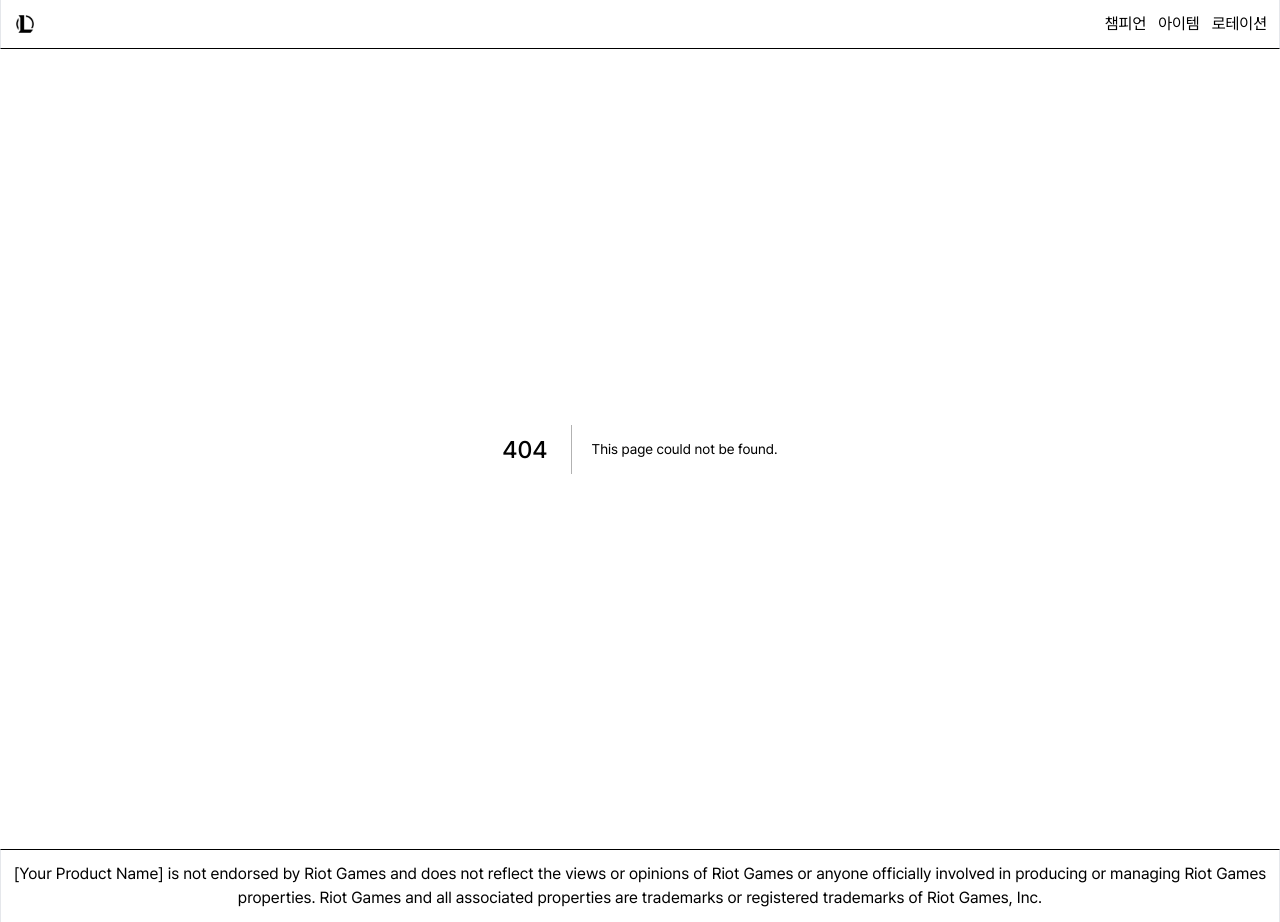
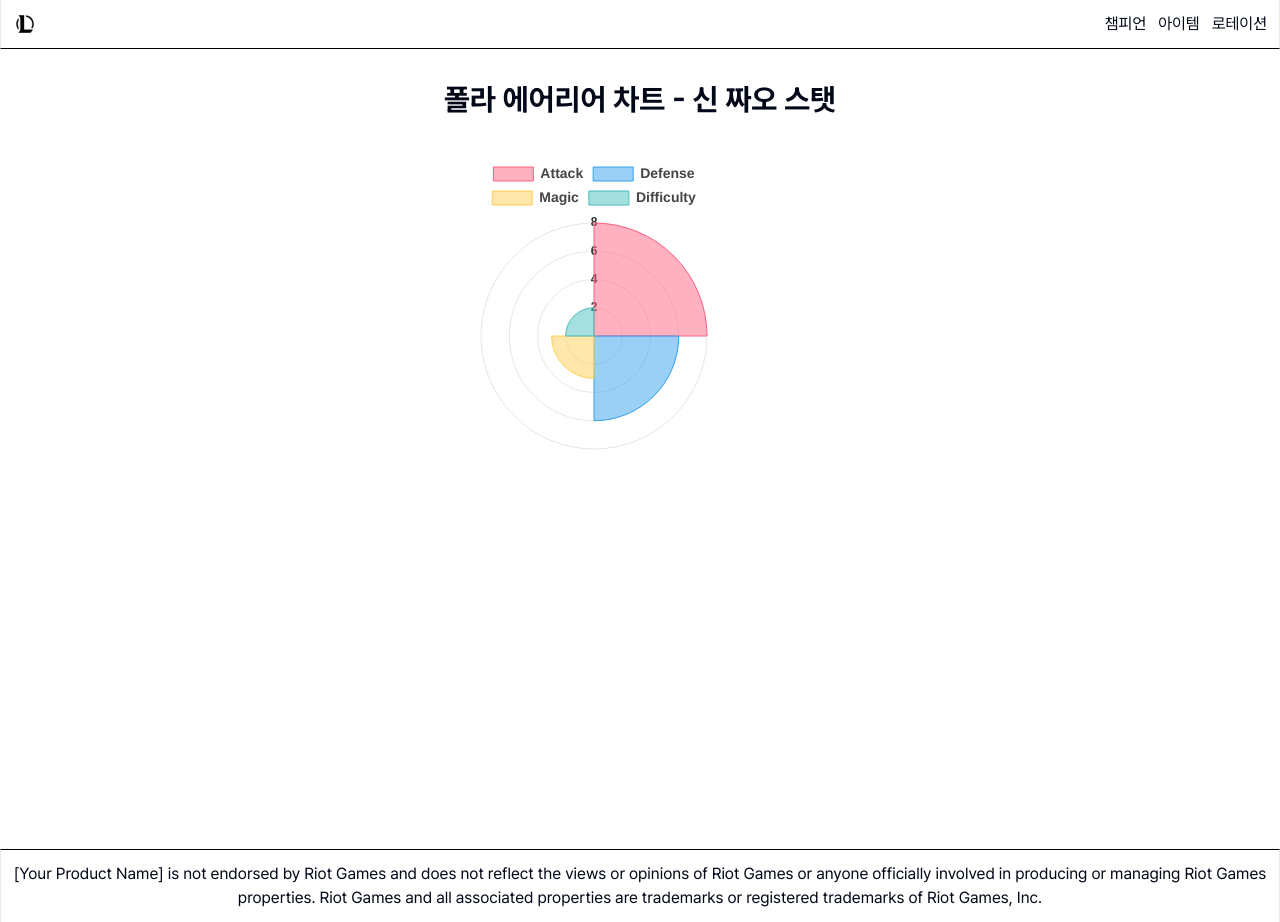
Before and after one commit to yuna-c/lo, a Next.js app: page /chart in a window 1280 px wide. Before the commit this address had no page. Built offline with nearby package versions, Linux system fonts and the light colour scheme.

Commit message:
📝 add: chart.js setting

```diff
--- a/package.json
+++ b/package.json
@@ -14,12 +14,14 @@
     "@radix-ui/react-slot": "^1.1.0",
     "@tanstack/react-query": "^5.59.0",
     "@tanstack/react-query-devtools": "^5.59.0",
+    "chart.js": "^4.4.4",
     "class-variance-authority": "^0.7.0",
     "clsx": "^2.1.1",
     "embla-carousel-react": "^8.3.0",
     "lucide-react": "^0.447.0",
     "next": "14.2.14",
     "react": "^18",
+    "react-chartjs-2": "^5.2.0",
     "react-dom": "^18",
     "shadcn": "^2.1.0",
     "shadcn-ui": "^0.9.2",
@@ -28,6 +30,7 @@
     "zustand": "^5.0.0-rc.2"
   },
   "devDependencies": {
+    "@types/chart.js": "^2.9.41",
     "@types/node": "^20",
     "@types/react": "^18",
     "@types/react-dom": "^18",
--- a/public/etcs/setting.js
+++ b/public/etcs/setting.js
@@ -1,6 +1,7 @@
 // https://static.developer.riotgames.com/docs/lol/maps.json
 // https://ddragon.leagueoflegends.com/cdn/14.19.1/data/ko_KR/champion.json
 // https://ddragon.leagueoflegends.com/cdn/14.19.1/data/ko_KR/item.json
+// https://ddragon.leagueoflegends.com/cdn/img/champion/splash/Ahri_2.jpg
 
 // yarn add @tanstack/react-query @tanstack/react-query-devtools
 // yarn add zustand
@@ -15,3 +16,7 @@
 // npx shadcn@latest add input
 // npx shadcn@latest add label
 // npx shadcn@latest add select
+
+// https://www.chartjs.org/docs/latest/
+// yarn add chart.js react-chartjs-2
+// yarn add -D @types/chart.js
--- /dev/null
+++ b/src/app/(info)/chart/page.tsx
@@ -0,0 +1,41 @@
+'use client'
+import PolarAreaChart from '@/components/shared/PolarAreaChart'
+import { Champion } from '@/lib/types/Champion'
+
+export default function ChartPage() {
+  // 챔피언 데이터를 정의
+  const champion: Champion = {
+    id: 'XinZhao', // 챔피언 ID
+    key: 5, // 챔피언 고유 키
+    name: '신 짜오', // 챔피언 이름
+    title: '데마시아의 호위무사', // 챔피언 직함
+    blurb: '신 짜오는 데마시아를 통치하는 라이트실드 왕조에 충성을 바치는 결의에 가득 찬 전사이다.', // 챔피언 설명
+    info: {
+      attack: 8,
+      defense: 6,
+      magic: 3,
+      difficulty: 2
+    }
+  }
+
+  // 폴라 에어리어 차트에 사용할 데이터
+  const data = {
+    labels: ['Attack', 'Defense', 'Magic', 'Difficulty'],
+    datasets: [
+      {
+        label: `${champion.name} Stats`,
+        data: [champion.info.attack, champion.info.defense, champion.info.magic, champion.info.difficulty], // 챔피언 스탯 데이터 사용
+        backgroundColor: ['rgba(255, 99, 132, 0.5)', 'rgba(54, 162, 235, 0.5)', 'rgba(255, 206, 86, 0.5)', 'rgba(75, 192, 192, 0.5)'],
+        borderColor: ['rgba(255, 99, 132, 1)', 'rgba(54, 162, 235, 1)', 'rgba(255, 206, 86, 1)', 'rgba(75, 192, 192, 1)'],
+        borderWidth: 1
+      }
+    ]
+  }
+
+  return (
+    <div className="flex flex-col gap-10">
+      <h2 className="font-bold">폴라 에어리어 차트 - {champion.name} 스탯</h2>
+      <PolarAreaChart data={data} />
+    </div>
+  )
+}
--- a/src/components/shared/CardItems.tsx
+++ b/src/components/shared/CardItems.tsx
@@ -1,46 +1,22 @@
-import * as React from 'react'
-
-import { Button } from '@/components/ui/button'
 import { Card, CardContent, CardDescription, CardFooter, CardHeader, CardTitle } from '@/components/ui/card'
-import { Input } from '@/components/ui/input'
-import { Label } from '@/components/ui/label'
-import { Select, SelectContent, SelectItem, SelectTrigger, SelectValue } from '@/components/ui/select'
+import { Link } from 'lucide-react'
 
 export function CardItems() {
   return (
-    <Card className="w-[350px]">
+    <Link>
+      <Card>
         <CardHeader>
           <CardTitle>Create project</CardTitle>
           <CardDescription>Deploy your new project in one-click.</CardDescription>
         </CardHeader>
         <CardContent>
-        <form>
           <div className="grid w-full items-center gap-4">
-            <div className="flex flex-col space-y-1.5">
-              <Label htmlFor="name">Name</Label>
-              <Input id="name" placeholder="Name of your project" />
+            <div className="flex flex-col space-y-1.5"></div>
+            <div className="flex flex-col space-y-1.5"></div>
           </div>
-            <div className="flex flex-col space-y-1.5">
-              <Label htmlFor="framework">Framework</Label>
-              <Select>
-                <SelectTrigger id="framework">
-                  <SelectValue placeholder="Select" />
-                </SelectTrigger>
-                <SelectContent position="popper">
-                  <SelectItem value="next">Next.js</SelectItem>
-                  <SelectItem value="sveltekit">SvelteKit</SelectItem>
-                  <SelectItem value="astro">Astro</SelectItem>
-                  <SelectItem value="nuxt">Nuxt.js</SelectItem>
-                </SelectContent>
-              </Select>
-            </div>
-          </div>
-        </form>
         </CardContent>
-      <CardFooter className="flex justify-between">
-        <Button variant="outline">Cancel</Button>
-        <Button>Deploy</Button>
-      </CardFooter>
+        <CardFooter className="flex justify-between"></CardFooter>
       </Card>
+    </Link>
   )
 }
--- /dev/null
+++ b/src/components/shared/PolarAreaChart.tsx
@@ -0,0 +1,67 @@
+import React from 'react'
+import { PolarArea } from 'react-chartjs-2'
+import { Chart as ChartJS, ChartOptions, RadialLinearScale, ArcElement, Tooltip, Legend } from 'chart.js'
+
+ChartJS.register(RadialLinearScale, ArcElement, Tooltip, Legend)
+
+// 타입 정의
+type PolarAreaChartProps = {
+  data: {
+    labels: string[]
+    datasets: {
+      label: string
+      data: number[]
+      backgroundColor: string[]
+      borderColor: string[]
+      borderWidth: number
+    }[]
+  }
+}
+
+// function을 사용하여 PolarAreaChart 컴포넌트 정의
+export default function PolarAreaChart({ data }: PolarAreaChartProps) {
+  // 폴라 에어리어 차트의 옵션 정의
+  const options: ChartOptions<'polarArea'> = {
+    scales: {
+      r: {
+        beginAtZero: true,
+        ticks: {
+          stepSize: 2,
+          color: '#333', // 눈금 라벨의 색상
+          font: {
+            size: 12,
+            weight: 600,
+            family: 'Pretendard, Arial, sans-serif'
+          }
+        }
+      }
+    },
+    plugins: {
+      legend: {
+        position: 'top',
+        labels: {
+          color: '#444', // 범례 텍스트 색상
+          font: {
+            size: 14,
+            weight: 600
+          }
+        }
+      },
+      tooltip: {
+        backgroundColor: 'rgba(34, 202, 236, 0.8)', // 툴팁 배경 색상
+        bodyFont: {
+          size: 12
+        },
+        bodyColor: '#fff',
+        borderColor: 'rgba(34, 202, 236, 1)',
+        borderWidth: 1
+      }
+    }
+  }
+
+  return (
+    <div style={{ width: '300px', height: '300px' }}>
+      <PolarArea data={data} options={options} />
+    </div>
+  )
+}
--- /dev/null
+++ b/src/components/shared/RadarChart.tsx
@@ -0,0 +1,48 @@
+import { Radar } from 'react-chartjs-2'
+import { Chart as ChartJS, ChartOptions, RadialLinearScale, PointElement, LineElement, Filler, Tooltip, Legend } from 'chart.js'
+
+ChartJS.register(RadialLinearScale, PointElement, LineElement, Filler, Tooltip, Legend)
+
+// 타입 정의
+type RadarChartProps = {
+  data: {
+    labels: string[]
+    datasets: {
+      label: string
+      data: number[]
+      backgroundColor: string
+      borderColor: string
+      borderWidth: number
+    }[]
+  }
+}
+
+const RadarChart: React.FC<RadarChartProps> = ({ data }) => {
+  // 레이더 차트의 옵션을 정의합니다.
+  //NOTE - 차트 옵션 정의 안해서 에러남
+  const options: ChartOptions<'radar'> = {
+    scales: {
+      r: {
+        beginAtZero: true,
+        min: 0,
+        max: 10,
+        ticks: {
+          stepSize: 2
+        }
+      }
+    },
+    plugins: {
+      legend: {
+        position: 'top'
+      }
+    }
+  }
+
+  return (
+    <div style={{ width: '400px', height: '400px' }}>
+      <Radar data={data} options={options} />
+    </div>
+  )
+}
+
+export default RadarChart
```
Also changed, not shown: src/app/layout.tsx (line endings or trailing spaces), 1 other file (tests, documents, lock files or other folders). Lines whose indentation alone changed are shown as unchanged.
